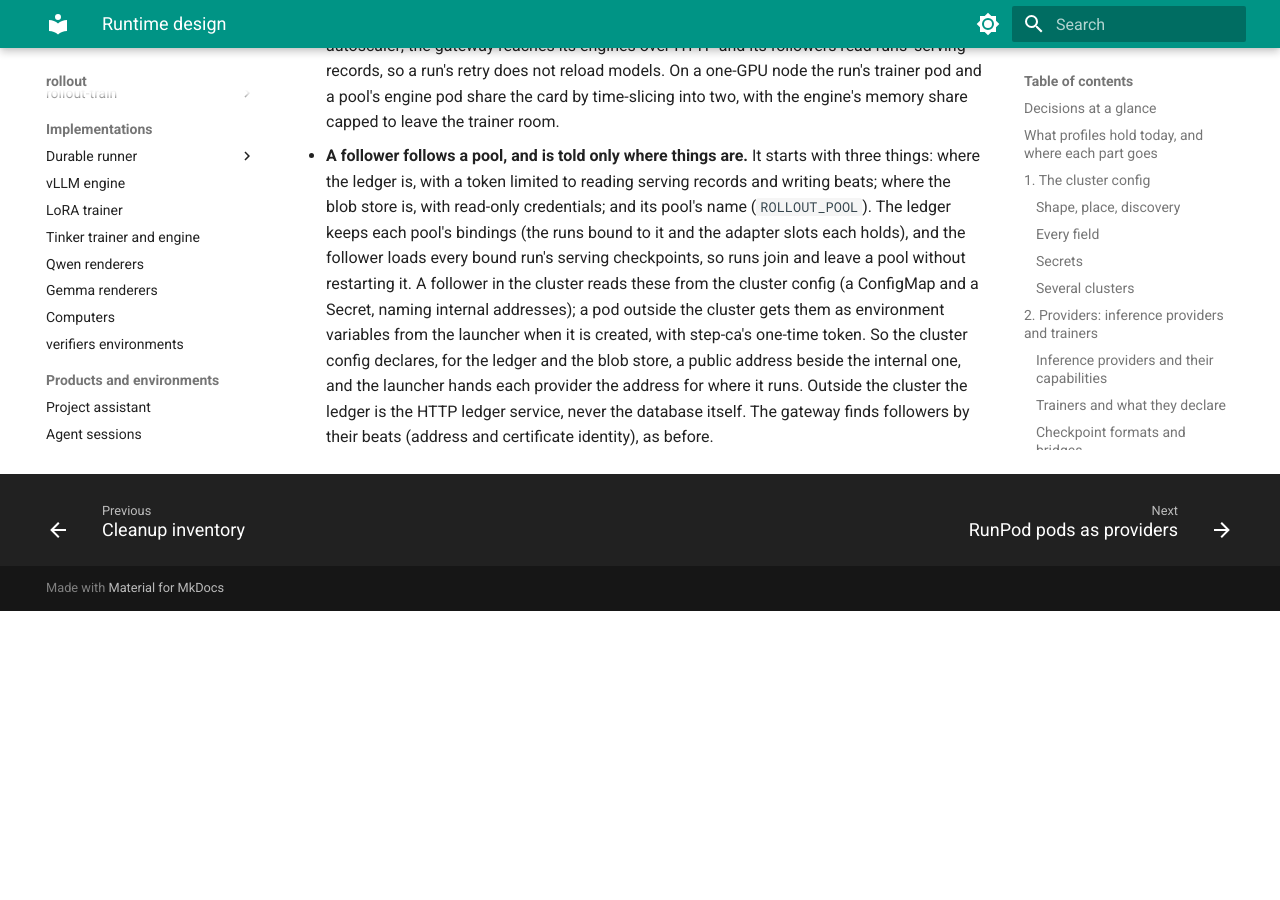
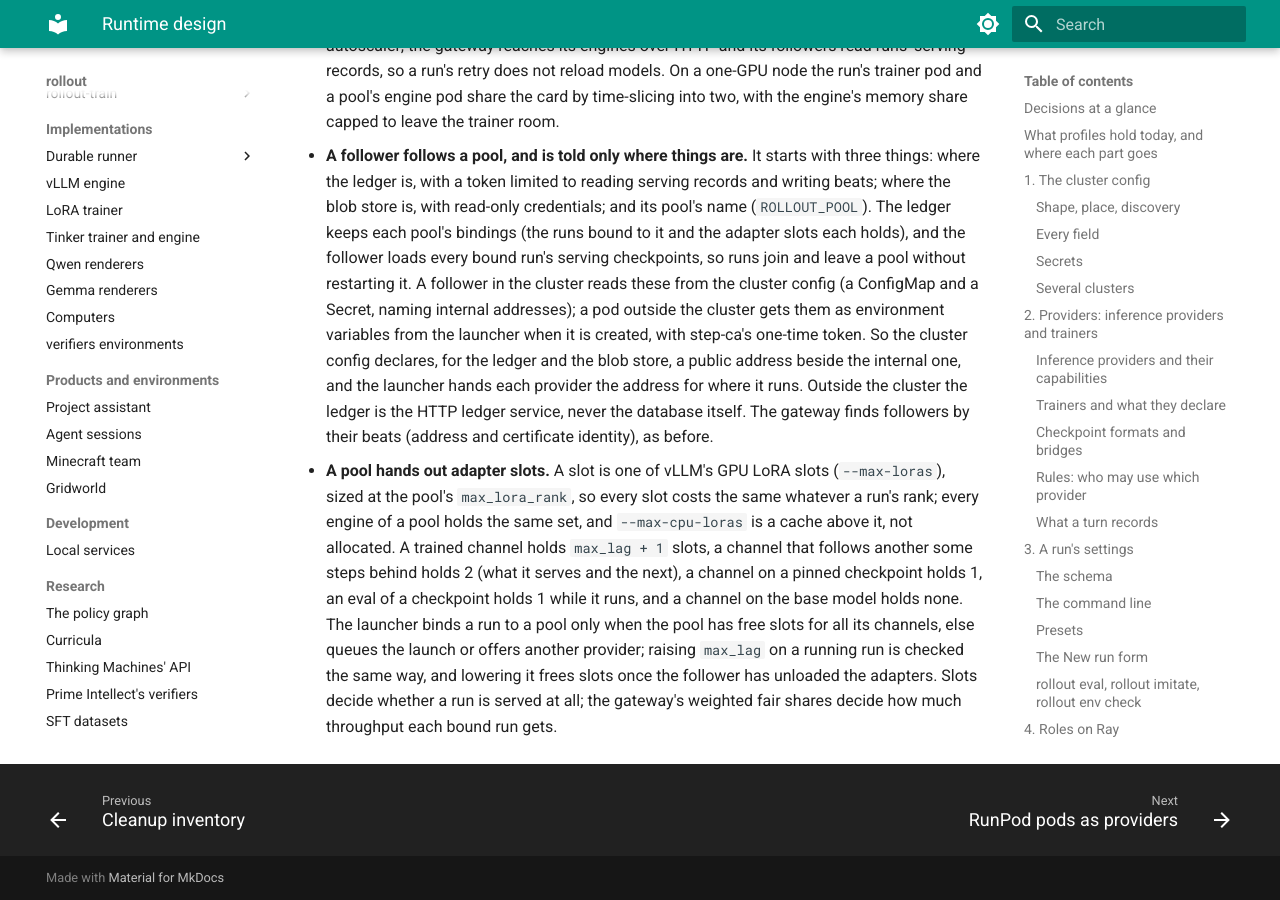
Before and after one commit to by77er/distributed_agents_environments, an MkDocs documentation site: the page built from docs/research/runtime-design.md, in a window 1280 px wide and 900 px high, scrolled down 45893 px. Built offline with MkDocs 1.6.1 and Material for MkDocs 9.7.7, drawn with Linux system fonts in a browser that asks for light colours; before the commit the page ends 46504 px from its top, so only the background shows below that.

Commit message:
Decide that a pool hands out adapter slots
Co-Authored-By: Claude Opus 5.5 <noreply@anthropic.com>
Claude-Session: https://claude.ai/code/session_01AxRszaiGt82VWkd91J1awf

```diff
--- a/docs/research/runtime-design.md
+++ b/docs/research/runtime-design.md
@@ -1254,3 +1254,12 @@ The user settled the design's open questions on 2026-10-04:
   store, a public address beside the internal one, and the launcher hands each provider the address for where it
   runs. Outside the cluster the ledger is the HTTP ledger service, never the database itself. The gateway finds
   followers by their beats (address and certificate identity), as before.
+- **A pool hands out adapter slots.** A slot is one of vLLM's GPU LoRA slots (`--max-loras`), sized at the pool's
+  `max_lora_rank`, so every slot costs the same whatever a run's rank; every engine of a pool holds the same set, and
+  `--max-cpu-loras` is a cache above it, not allocated. A trained channel holds `max_lag + 1` slots, a channel that
+  follows another some steps behind holds 2 (what it serves and the next), a channel on a pinned checkpoint holds 1,
+  an eval of a checkpoint holds 1 while it runs, and a channel on the base model holds none. The launcher binds a run
+  to a pool only when the pool has free slots for all its channels, else queues the launch or offers another
+  provider; raising `max_lag` on a running run is checked the same way, and lowering it frees slots once the follower
+  has unloaded the adapters. Slots decide whether a run is served at all; the gateway's weighted fair shares decide
+  how much throughput each bound run gets.
```
